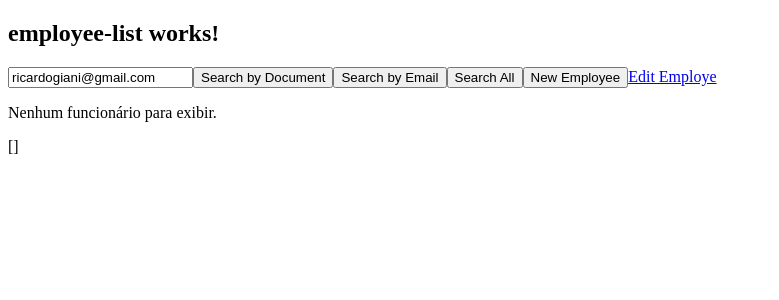
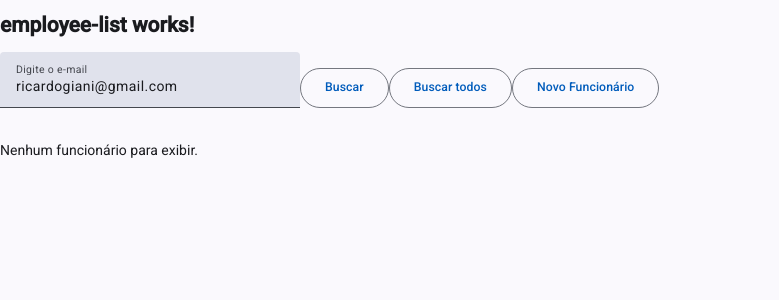
Before and after one commit to ricardogiani/EmployeeManager, an Angular app in the folder EmployeeManager.Front/: page /employee-list in a window 1280 px wide. Shown: the top 300 px of the page, without its empty margins (0-779 px from the left). Built offline with nearby package versions, Linux system fonts and the light colour scheme.

Commit message:
ajustes Front

```diff
--- a/EmployeeManager.Front/package.json
+++ b/EmployeeManager.Front/package.json
@@ -21,10 +21,12 @@
   },
   "private": true,
   "dependencies": {
+    "@angular/cdk": "^20.1.3",
     "@angular/common": "^20.1.0",
     "@angular/compiler": "^20.1.0",
     "@angular/core": "^20.1.0",
     "@angular/forms": "^20.1.0",
+    "@angular/material": "^20.1.3",
     "@angular/platform-browser": "^20.1.0",
     "@angular/platform-server": "^20.1.0",
     "@angular/router": "^20.1.0",
--- a/EmployeeManager.Front/src/app/components/employee-detail/employee-detail.component.ts
+++ b/EmployeeManager.Front/src/app/components/employee-detail/employee-detail.component.ts
@@ -165,7 +165,7 @@ export class EmployeeDetailComponent implements OnInit {
   }
 
   onCancel(): void {
-    // this.cancelForm.emit();
+    this.router.navigate(['/employee-list']);
   }
 
 }
--- a/EmployeeManager.Front/src/app/components/employee-list/employee-list.component.css
+++ b/EmployeeManager.Front/src/app/components/employee-list/employee-list.component.css
@@ -0,0 +1,3 @@
+.input-field {
+  width: 300px;
+}
--- a/EmployeeManager.Front/src/app/components/employee-list/employee-list.component.html
+++ b/EmployeeManager.Front/src/app/components/employee-list/employee-list.component.html
@@ -3,18 +3,20 @@
 </h2>
 
 <div>
-  <input type="text" placeholder="search employees" [(ngModel)]="inputSearch" />
+  <mat-form-field class="input-field">
+    <mat-label>Digite o e-mail</mat-label>
+    <input matInput  [(ngModel)]="inputSearch" />
+  </mat-form-field>
 
-  <button class="primary" type="button" (click)="employeesFind('document')">Search by Document</button>
-  <button class="primary" type="button" (click)="employeesFind('email')">Search by Email</button>
-  <button class="primary" type="button" (click)="employeesFind('all')">Search All</button>
-  <button class="primary" type="button" (click)="newEmployee()">New Employee</button>
+  <button matButton="outlined" (click)="employeesFind('email')">Buscar</button>
+  <button matButton="outlined" (click)="employeesFind('all')">Buscar todos</button>
+  <button matButton="outlined" (click)="newEmployee()">Novo Funcionário</button>
 
-  <a [routerLink]="['/employee', employeeId()]">Edit Employe</a>
+
+
 
 </div>
 
 <div>
-  <app-employee-table [employees]="employees"></app-employee-table>
-  {{employees |json}}
+  <app-employee-table [employees]="employees" (editEmployeeEvent)="onEmployeeEdit($event)"></app-employee-table>
 </div>
--- a/EmployeeManager.Front/src/app/components/employee-list/employee-list.component.ts
+++ b/EmployeeManager.Front/src/app/components/employee-list/employee-list.component.ts
@@ -7,15 +7,20 @@ import { EmployeeTableComponent } from '../employee-table/employee-table.compone
 import { Router, RouterLink } from '@angular/router';
 import { EmployeeFilter } from '../../interfaces/employee-filter';
 import { JobLevelEnum } from '../../enums/job-level-enum';
+import { MatButtonModule } from '@angular/material/button';
+import { MatInputModule } from '@angular/material/input';
+import { MatFormFieldModule } from '@angular/material/form-field';
 
 @Component({
   selector: 'app-employee-list',
   standalone: true,
   imports:[
     CommonModule,
-    RouterLink,
     FormsModule,
-    EmployeeTableComponent
+    EmployeeTableComponent,
+    MatButtonModule,
+    MatFormFieldModule,
+    MatInputModule
   ],
   templateUrl: './employee-list.component.html',
   styleUrls: ['./employee-list.component.css']
@@ -24,7 +29,7 @@ export class EmployeeListComponent implements OnInit {
 
   inputSearch: string = 'ricardogiani@gmail.com';
 
-  employeeId = signal('1');
+  //employeeId = signal('1');
 
   employees: Employee[] = [];
 
@@ -45,10 +50,7 @@ export class EmployeeListComponent implements OnInit {
     if (typeFilter == 'email')
       filter.email = this.inputSearch;
 
-    if (typeFilter == 'jobLevel')
-      filter.jobLevel = (JobLevelEnum as any)[this.inputSearch];
-
-    this.employeeService.getByFilter().subscribe({
+    this.employeeService.getByFilter(filter).subscribe({
       // 1. Bloco `next`: Executado quando a requisição é bem-sucedida e os dados chegam.
       next: (data: Employee[]) => {
         //this.foundEmployees = data; // Atribui os dados recebidos à sua propriedade
@@ -77,4 +79,10 @@ export class EmployeeListComponent implements OnInit {
     this.router.navigate(['/employee']);
   }
 
+  onEmployeeEdit(event : Employee){
+    const _param = `/employee/${event.id}`;
+    console.log(`[onEmployeeEdit] call ${_param}`)
+    this.router.navigate([_param]);
+  }
+
 }
--- a/EmployeeManager.Front/src/app/components/employee-table/employee-table.component.html
+++ b/EmployeeManager.Front/src/app/components/employee-table/employee-table.component.html
@@ -14,6 +14,7 @@
         <th style="padding: 8px; text-align: left;">Gerente ID</th>
         <th style="padding: 8px; text-align: left;">Criado Em</th>
         <th style="padding: 8px; text-align: left;">Atualizado Em</th>
+        <th style="padding: 8px; text-align: left;">Ações</th>
       </tr>
     </thead>
     <tbody>
@@ -32,6 +33,9 @@
         <td style="padding: 8px;">{{ employee.managerId || 'N/A' }}</td>
         <td style="padding: 8px;">{{ employee.createdAt | date:'dd/MM/yyyy hh:mm:ss' }}</td>
         <td style="padding: 8px;">{{ employee.updatedAt | date:'dd/MM/yyyy hh:mm:ss' }}</td>
+        <td style="padding: 8px;">
+          <button (click)="editEmployee(employee)">Editar</button>
+        </td>
       </tr>
     </tbody>
   </table>
--- a/EmployeeManager.Front/src/app/components/employee-table/employee-table.component.ts
+++ b/EmployeeManager.Front/src/app/components/employee-table/employee-table.component.ts
@@ -1,18 +1,20 @@
-import { Component, Input, OnInit } from '@angular/core';
+import { Component, EventEmitter, Input, OnInit, Output } from '@angular/core';
 import { CommonModule } from '@angular/common';
 import { Employee } from '../../interfaces/employee';
 import { JobLevelEnum } from '../../enums/job-level-enum';
+import { MatTableModule } from '@angular/material/table';
 
 @Component({
   selector: 'app-employee-table',
   standalone: true,
-  imports: [CommonModule],
+  imports: [CommonModule, MatTableModule],
   templateUrl: './employee-table.component.html',
   styleUrls: ['./employee-table.component.css']
 })
 export class EmployeeTableComponent implements OnInit {
 
   @Input() employees: Employee[] = [];
+  @Output() editEmployeeEvent = new EventEmitter<Employee>();
 
   JobLevelEnum = JobLevelEnum;
 
@@ -29,4 +31,10 @@ export class EmployeeTableComponent implements OnInit {
     // Formato básico DD/MM/AAAA
     return d.toLocaleDateString('pt-BR');
   }
+
+  editEmployee(employee: Employee) : void
+  {
+    console.log(`editEmployee: ${employee}`);
+    this.editEmployeeEvent.emit(employee);
+  }
 }
--- a/EmployeeManager.Front/src/app/components/login/login.component.ts
+++ b/EmployeeManager.Front/src/app/components/login/login.component.ts
@@ -53,8 +53,8 @@ export class LoginComponent implements OnInit {
             this.router.navigate(['/employee-list']);
           },
           error: (err) => {
-            console.error('Erro ao carregar funcionários:', err);
-            this.loginError = 'Falha ao carregar funcionários. Tente novamente.';
+            console.error('Falha ao efetuar o Login:', err);
+            this.loginError = 'Falha ao efetuar Login. Tente novamente.';
             this.loading = false;
           }
         });
--- a/EmployeeManager.Front/src/index.html
+++ b/EmployeeManager.Front/src/index.html
@@ -6,6 +6,8 @@
   <base href="/">
   <meta name="viewport" content="width=device-width, initial-scale=1">
   <link rel="icon" type="image/x-icon" href="favicon.ico">
+  <link href="https://fonts.googleapis.com/css2?family=Roboto:wght@300;400;500&display=swap" rel="stylesheet">
+  <link href="https://fonts.googleapis.com/icon?family=Material+Icons" rel="stylesheet">
 </head>
 <body>
   <app-root></app-root>
--- a/EmployeeManager.Front/src/styles.scss
+++ b/EmployeeManager.Front/src/styles.scss
@@ -1 +1,33 @@
-/* You can add global styles to this file, and also import other style files */
+
+// Include theming for Angular Material with `mat.theme()`.
+// This Sass mixin will define CSS variables that are used for styling Angular Material
+// components according to the Material 3 design spec.
+// Learn more about theming and how to use it for your application's
+// custom components at https://material.angular.dev/guide/theming
+@use '@angular/material' as mat;
+
+html {
+  @include mat.theme((
+    color: (
+      primary: mat.$azure-palette,
+      tertiary: mat.$blue-palette,
+    ),
+    typography: Roboto,
+    density: 0,
+  ));
+
+  // Default the application to a light color theme. This can be changed to
+  // `dark` to enable the dark color theme, or to `light dark` to defer to the
+  // user's system settings.
+  color-scheme: light;
+
+  // Set a default background, font and text colors for the application using
+  // Angular Material's system-level CSS variables. Learn more about these
+  // variables at https://material.angular.dev/guide/system-variables
+  background-color: var(--mat-sys-surface);
+  color: var(--mat-sys-on-surface);
+  font: var(--mat-sys-body-medium);
+}/* You can add global styles to this file, and also import other style files */
+
+html, body { height: 100%; }
+body { margin: 0; font-family: Roboto, "Helvetica Neue", sans-serif; }
```
Also changed, not shown: 2 other files (tests, documents, lock files or other folders).
